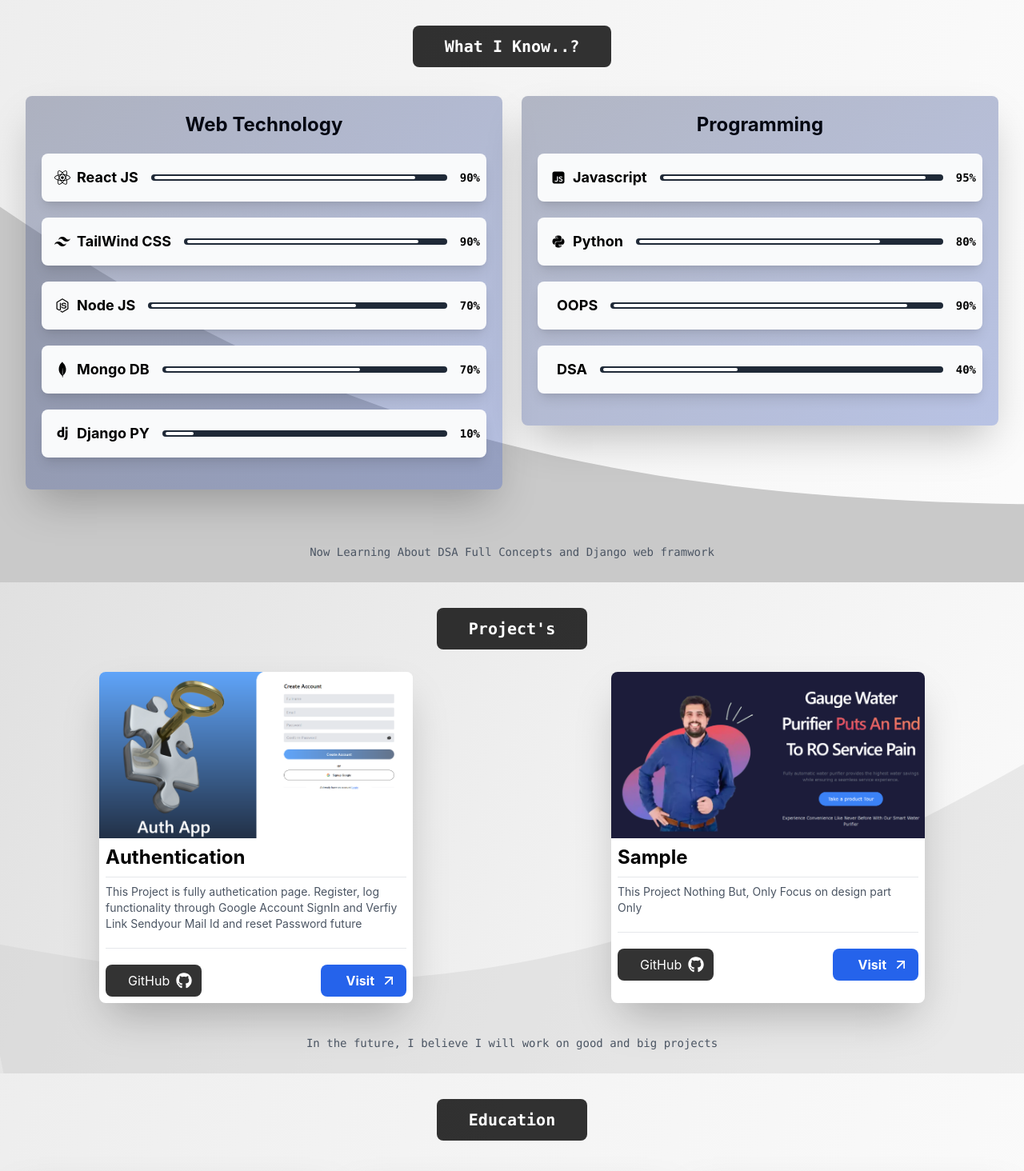
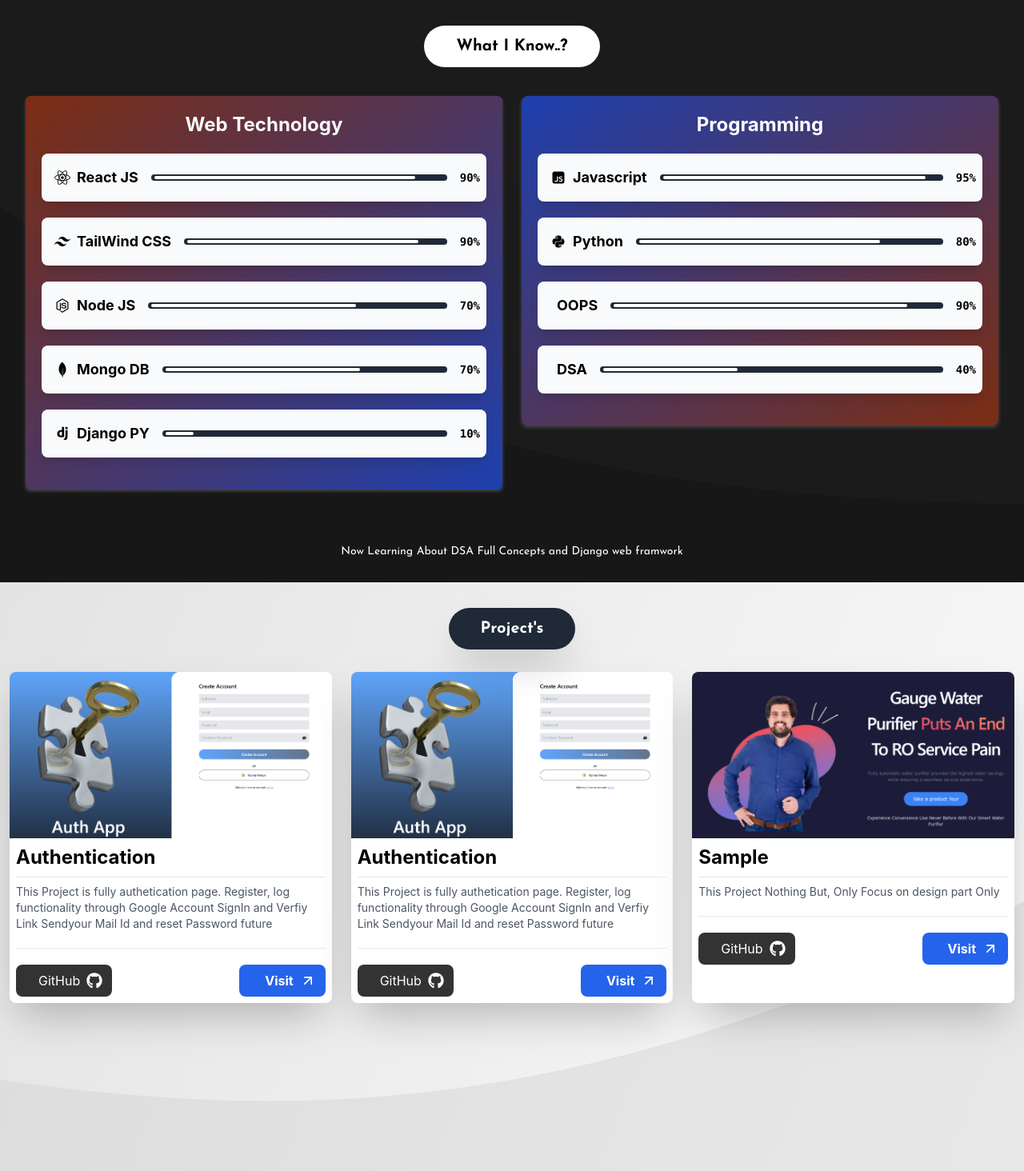
Before and after one commit to deepan311/portfolio, a React (Create React App) app: page / in a window 1280 px wide. Shown: the part 800-2264 px from the top of the page at 80% size. Built offline with nearby package versions, Linux system fonts and the light colour scheme.

Commit message:
UI Update

```diff
--- a/public/index.html
+++ b/public/index.html
@@ -25,6 +25,9 @@
       Learn how to configure a non-root public URL by running `npm run build`.
     -->
     <title>Deepan-Portfolio</title>
+
+    <link href="https://fonts.googleapis.com/css2?family=Josefin+Sans:wght@300;400;700&display=swap" rel="stylesheet">
+
   </head>
   <body>
     <noscript>You need to enable JavaScript to run this app.</noscript>
--- a/src/components/Contact.js
+++ b/src/components/Contact.js
@@ -1,6 +1,8 @@
 import React, { useRef, useState } from "react";
 import emailjs from "@emailjs/browser";
 import { ImSpinner2 } from "react-icons/im";
+import { RiMailSendFill } from "react-icons/ri";
+import { SiMailchimp,SiGmail } from "react-icons/si";
 
 import Bg from "../asset/bg.svg";
 
@@ -62,7 +64,7 @@ function Contact() {
 
 
       <div
-        className="relative py-10 "
+        className="relative py-10 flex"
         style={{
           backgroundImage: `url(${Bg})`,
           backgroundSize: "cover",
@@ -70,17 +72,11 @@ function Contact() {
         }}
       >
 
-{msg.active && (
-        <div
-          class={`${msg.color} border-l-4 absolute rounded mx-auto top-8 w-3/4 md:w-1/2 right-0 left-0 border-white px-2 text-white p-4`}
-          role="alert"
-        >
-          <p class="font-bold">{msg.msg}</p>
-          {/* <p>{msg.msg}</p> */}
-        </div>
-      )}
-        <h3 className="text-4xl font-bold text-white text-center">
-          Contact Mail
+<div className="flex-grow">
+
+
+        <h3 className="text-4xl font-bold jonh-font flex gap-3 justify-center text-white text-center">
+          Contact Mail <RiMailSendFill/>
         </h3>
 
         <div className="w-full px-10 lg:px-48">
@@ -88,25 +84,34 @@ function Contact() {
             <input
               name="from_name"
               type="text"
-              className="w-full h-10 outline-none px-2 rounded-lg my-4 text-black py-2 "
+              className="w-full h-10 outline-none px-2 rounded-sm my-4 text-black py-2 "
               placeholder="Name"
             />
             <input
               name="user_email"
               type="email"
-              className="w-full h-10 outline-none px-2 rounded-lg my-4 text-black py-2"
+              className="w-full h-10 outline-none px-2 rounded-sm my-4 text-black py-2"
               placeholder="Email"
             />
             <textarea
               name="message"
               type="text"
-              className="w-full h-20 max-h-48 overflow-auto outline-none px-2 rounded-lg my-4 text-black py-2"
+              className="w-full h-20 max-h-48 overflow-auto outline-none px-2 rounded-sm my-4 text-black py-2"
               placeholder="Type Message"
             />
+            {msg.active && (
+        <div
+          class={`${msg.color} border-l-4 w-2/4 rounded mx-auto my-4 top-8   md:w-2/3  border-white px-2 text-white p-4`}
+          role="alert"
+        >
+          <p class="font-bold">{msg.msg}</p>
+          {/* <p>{msg.msg}</p> */}
+        </div>
+      )}
             <button
               type="submit"
               value="Send"
-              className="w-full bg-red-500 py-2 rounded-lg flex justify-center items-center"
+              className="w-full bg-red-500 py-2 rounded-sm flex justify-center items-center"
             >
               {" "}
               {load ? (
@@ -117,6 +122,12 @@ function Contact() {
             </button>
           </form>
         </div>
+</div>
+
+<div className="flex-grow md:block hidden">
+<SiMailchimp className="w-64 h-64" />
+<h3 className="flex justify-start text-4xl py-5 jonh-font items-center font-semibold"> Send Mail to Deepan</h3>
+</div>
       </div>
     </>
   );
--- a/src/components/Education.js
+++ b/src/components/Education.js
@@ -43,21 +43,22 @@ function Education() {
         backgroundPosition: "center",
       }}
     >
-     <div className="absolute left-0 right-0  top-8 flex justify-center   text-white font-bold">
-        <h3 className="bg-black/80 px-10 font-mono py-3 text-xl rounded-lg text-center w-38">
+     <div className="absolute left-0 right-0  top-8 flex justify-center   text-black font-bold">
+        <h3 className="bg-white/80 px-10 font-mono py-3 text-xl rounded-full jonh-font text-center w-38">
           Education
         </h3>{" "}
       </div>
       <div className="grid gap-2 grid-cols-3 p-3">
         {eduList.map((item) => (
           <div
-            className={` shadow-2xl col-span-3  md:col-span-1 bg-white  rounded-lg overflow-hidden text-black`}
+            className={` shadow-2xl col-span-3 relative  md:col-span-1 bg-white  rounded-lg overflow-hidden text-black`}
           >
             <img
               src={item.image}
-              className="w-full object-cover h-64 shadow-inner"
+              className="w-full  object-cover h-64 shadow-inner"
               alt="projectImg"
             />
+            <div className="absolute bg-gradient-to-t from-blue-900/30 to-orange-300/30 top-0 h-64 left-0 right-0" />
             <h3 className="text-2xl font-bold p-2">{item.name}</h3>
             <hr className="mx-2" />
             <p className="text-sm text-gray-600 px-2 py-2">
--- a/src/components/Home.js
+++ b/src/components/Home.js
@@ -120,7 +120,7 @@ function Home({ scroll }) {
             I'm <span className="text-red-500">Deepan</span> Becoming FullStack
             developer{" "}
           </h3>
-          <h3 className="text-white/50 px-5 lg:w-1/3 text-center font-mono font-bold  text-[12px] lg:text-sm">
+          <h3 className="text-white/50 px-5 lg:w-1/3 text-center jonh-font font-medium  text-[12px] lg:text-sm">
             I'm computer science student with a strong passion for web
             development and programming.
           </h3>
--- a/src/components/Projects.js
+++ b/src/components/Projects.js
@@ -16,6 +16,14 @@ function Projects() {
         visitLink:'https://deep-full-auth.vercel.app'
     },
     {
+      name: "Authentication",
+      image: Project1,
+      description:
+        " This Project is fully authetication page. Register, log functionality through Google Account SignIn and Verfiy Link Sendyour Mail Id and reset Password future",
+        githubLink:'https://github.com/deepan311/Full-Auth',
+        visitLink:'https://deep-full-auth.vercel.app'
+    },
+    {
         name: "Sample",
         image: Project2,
         description:
@@ -24,6 +32,7 @@ function Projects() {
           visitLink:'https://gauge-project-1.vercel.app/'
       },
 
+
   ];
 
   const gitOpen = (link)=>{
@@ -31,15 +40,15 @@ function Projects() {
 }
   return (
     <div
-      className="relative"
+      className="relative min-h-[100vh]"
       style={{
         backgroundImage: `url(${ProjectBg})`,
         backgroundPosition: "center",
         backgroundSize: "cover",
       }}
     >
-      <div className="absolute left-0 right-0  top-8 flex justify-center   text-white font-bold">
-        <h3 className="bg-black/80 px-10 font-mono py-3 text-xl rounded-lg text-center w-38">
+      <div className="absolute left-0 right-0  top-8 flex justify-center    font-bold">
+        <h3 className="bg-gray-800 px-10 text-white shadow-2xl hover:shadow-none jonh-font py-3 text-xl rounded-full text-center w-38">
           Project's
         </h3>{" "}
       </div>
@@ -71,7 +80,7 @@ function Projects() {
           </div>
         ))}
       </div>
-      <h3 className="font-mono text-sm mx-4 text-gray-600 text-center py-7">In the future, I believe I will work on good and big projects</h3>
+      <h3 className="jonh-font absolute w-full bottom-9 text-sm mx-4 text-gray-900 text-center ">In the future, I believe I will work on good and big projects</h3>
 
     </div>
   );
--- a/src/components/Skill.js
+++ b/src/components/Skill.js
@@ -31,18 +31,18 @@ function Skill() {
       }}
     >
       <div className="grid grid-cols-2 w-full relative px-1 md:px-5  pt-28 py-8">
-        <div className="absolute left-0 right-0  top-8 flex justify-center   text-white font-bold">
-          <h3 className="bg-black/80 px-10 font-mono py-3 text-xl rounded-lg text-center w-38">
+        <div className="absolute left-0 right-0  top-8 flex justify-center   text-black font-bold">
+          <h3 className="jonh-font bg-white hover:bg-gray-300 px-10 font-mono py-3 text-xl rounded-full text-center w-38">
             What I Know..?
           </h3>{" "}
         </div>
         <div className="col-span-2 lg:col-span-1 my-2">
-          <div className="md:mx-3 text-black rounded-lg bg-gradient-to-br from-blue-950/30 to-blue-800/30 p-5 shadow-2xl">
-            <h3 className="text-2xl text-gray-950 font-bold text-center">
+          <div className="md:mx-3 text-black rounded-md bg-gradient-to-br from-orange-900 to-blue-800 p-5 " style={{boxShadow: '0px 2px 4px 0px rgba(93,93,93,0.75'}}>
+            <h3 className="text-2xl text-gray-50 font-bold text-center">
               Web Technology
             </h3>
             {weblist.map((item) => (
-              <div className="flex items-center my-5 bg-gray-50 px-2 py-4 rounded-lg shadow-lg font-bold text-xl">
+              <div className="flex items-center my-5 bg-gray-50 hover:bg-gray-300 px-2 py-4 rounded-lg shadow-lg font-bold text-xl">
                 <div className=" px-2 ">{item.icon}</div>
                 <div className="text-start text-sm md:text-lg">
                   <h3>{item.name}</h3>
@@ -62,12 +62,12 @@ function Skill() {
         </div>
 
         <div className="col-span-2 lg:col-span-1 my-2">
-          <div className="md:mx-3 text-black rounded-lg bg-gradient-to-br from-blue-950/30 to-blue-800/30 p-5 shadow-2xl">
-            <h3 className="text-2xl text-gray-950 font-bold text-center">
+          <div className="md:mx-3 text-black rounded-lg bg-gradient-to-br to-orange-900 from-blue-800 p-5 shadow-2xl" style={{boxShadow: '0px 2px 5px 0px rgba(93,93,93,0.75'}}>
+            <h3 className="text-2xl text-white font-bold text-center">
              Programming
             </h3>
             {programList.map((item) => (
-              <div className="flex items-center my-5 bg-gray-50 px-2 py-4 rounded-lg shadow-lg font-bold text-xl">
+              <div className="flex items-center my-5 bg-gray-50 hover:bg-gray-300 px-2 py-4 rounded-lg shadow-lg font-bold text-xl">
                 <div className=" px-2 ">{item.icon}</div>
                 <div className="text-start text-sm md:text-lg">
                   <h3>{item.name}</h3>
@@ -86,7 +86,7 @@ function Skill() {
           </div>
         </div>
       </div>
-      <h3 className="font-mono text-sm mx-4 text-gray-600 text-center py-7">Now Learning About DSA Full Concepts and Django web framwork</h3>
+      <h3 className="jonh-font text-sm mx-4 text-white text-center py-7">Now Learning About DSA Full Concepts and Django web framwork</h3>
     </div>
   );
 }
--- a/src/index.css
+++ b/src/index.css
@@ -17,3 +17,7 @@ code {
   font-family: source-code-pro, Menlo, Monaco, Consolas, 'Courier New',
     monospace;
 }
+
+.jonh-font{
+  font-family: Josefin Sans;
+}
```
Also changed, not shown: src/asset/SkillBg.svg.
